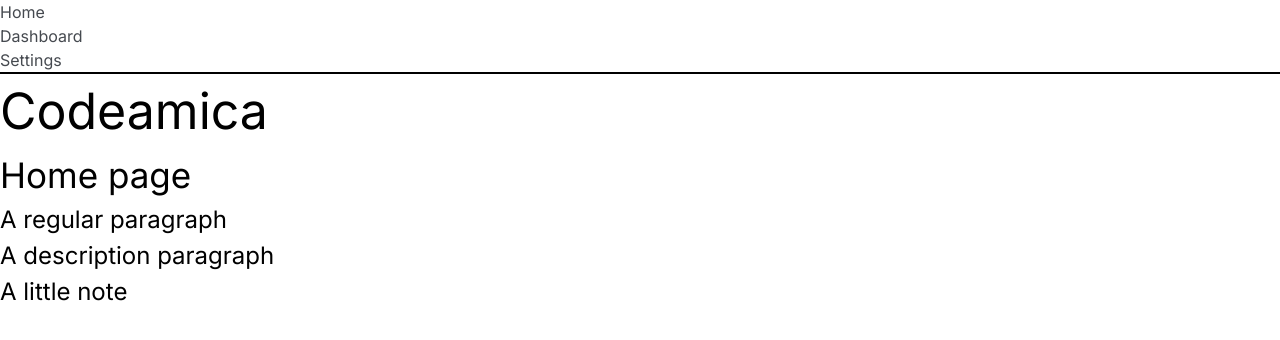
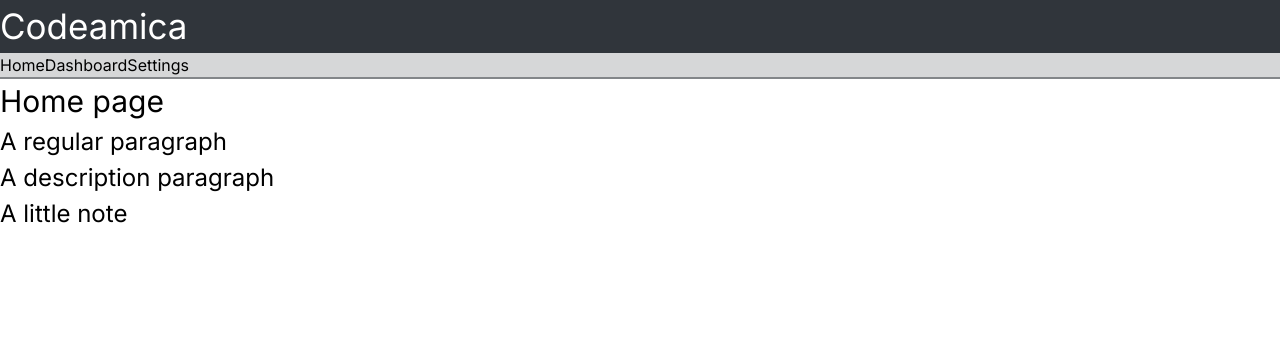
Before and after one commit to Kais4r/codeamica, a Next.js app: page / in a window 1280 px wide. Shown: the top 340 px of the page. Built offline with nearby package versions, Linux system fonts and the light colour scheme.

Commit message:
Add vs code extension and update navbar

```diff
--- a/src/app/globals.css
+++ b/src/app/globals.css
@@ -3,4 +3,7 @@
 @tailwind utilities;
 
 @layer base {
+  html {
+    @apply text-Black;
+  }
 }
--- a/src/app/page.tsx
+++ b/src/app/page.tsx
@@ -1,12 +1,11 @@
 export default function Home() {
   return (
     <main>
-      <h1 className="text-h1">Codeamica</h1>
-      <h2 className="text-h2">Home page</h2>
+      <h2 className="text-h3">Home page</h2>
 
       <p className="text-base">A regular paragraph</p>
       <p className="text-base">A description paragraph</p>
-      <p className="text-base note">A little note</p>
+      <p className="note text-base">A little note</p>
     </main>
   );
 }
--- a/src/components/ui/Navbar.tsx
+++ b/src/components/ui/Navbar.tsx
@@ -2,18 +2,25 @@ import Link from "next/link";
 
 export default function Navbar() {
   return (
-    <div className="bg-White border-b-2 border-b-Black">
-      <div className="text-OuterSpace-10">
-        <Link href="/">
-          <p>Home</p>
-        </Link>
-        <Link href="/pages/dashboard">
-          <p>Dashboard</p>
-        </Link>
-        <Link href="/pages/dashboard/settings">
-          <p>Settings</p>
-        </Link>
+    <div className="Parent">
+      <div className="bg-OuterSpace-0">
+        <h1 className="text-h2 text-White">Codeamica</h1>
+      </div>
+
+      <div className="flex border-b-2 border-OuterSpace-40 bg-OuterSpace-80">
+        <Link href="/">Home</Link>
+        <Link href="/pages/dashboard">Dashboard</Link>
+        <Link href="/pages/dashboard/settings">Settings</Link>
       </div>
     </div>
+    // <div className="pl-4 bg-OuterSpace-0">
+    //   <div className="text-White">
+    //     <Link href="/">Home</Link>
+    //     <Link href="/pages/dashboard">Dashboard</Link>
+    //     <p className="bg-OuterSpace-30">
+    //       <Link href="/pages/dashboard/settings">Settings</Link>
+    //     </p>
+    //   </div>
+    // </div>
   );
 }
```
Also changed, not shown: package.json (+7 -5 lines), 2 other files (tests, documents, lock files or other folders).
